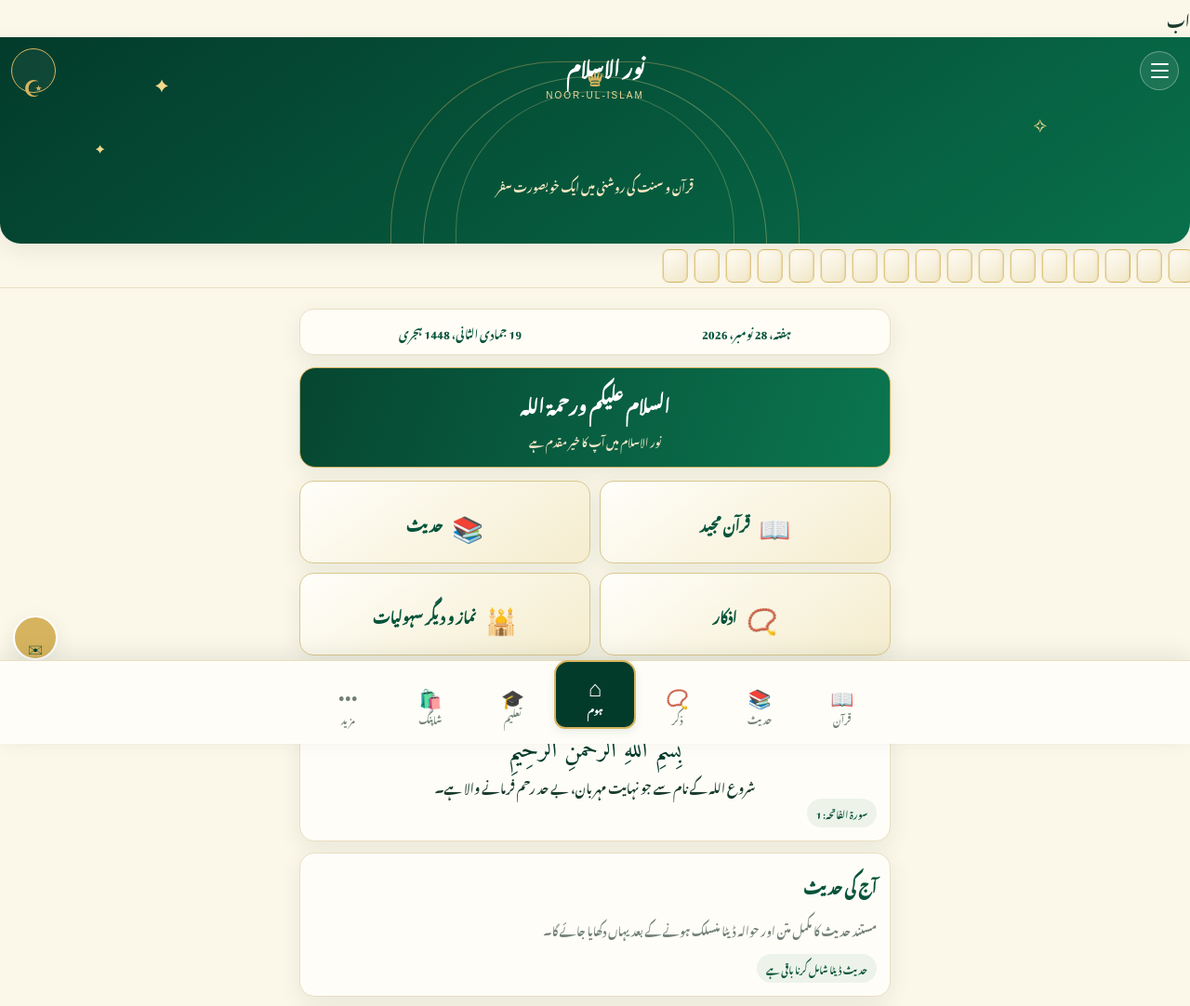
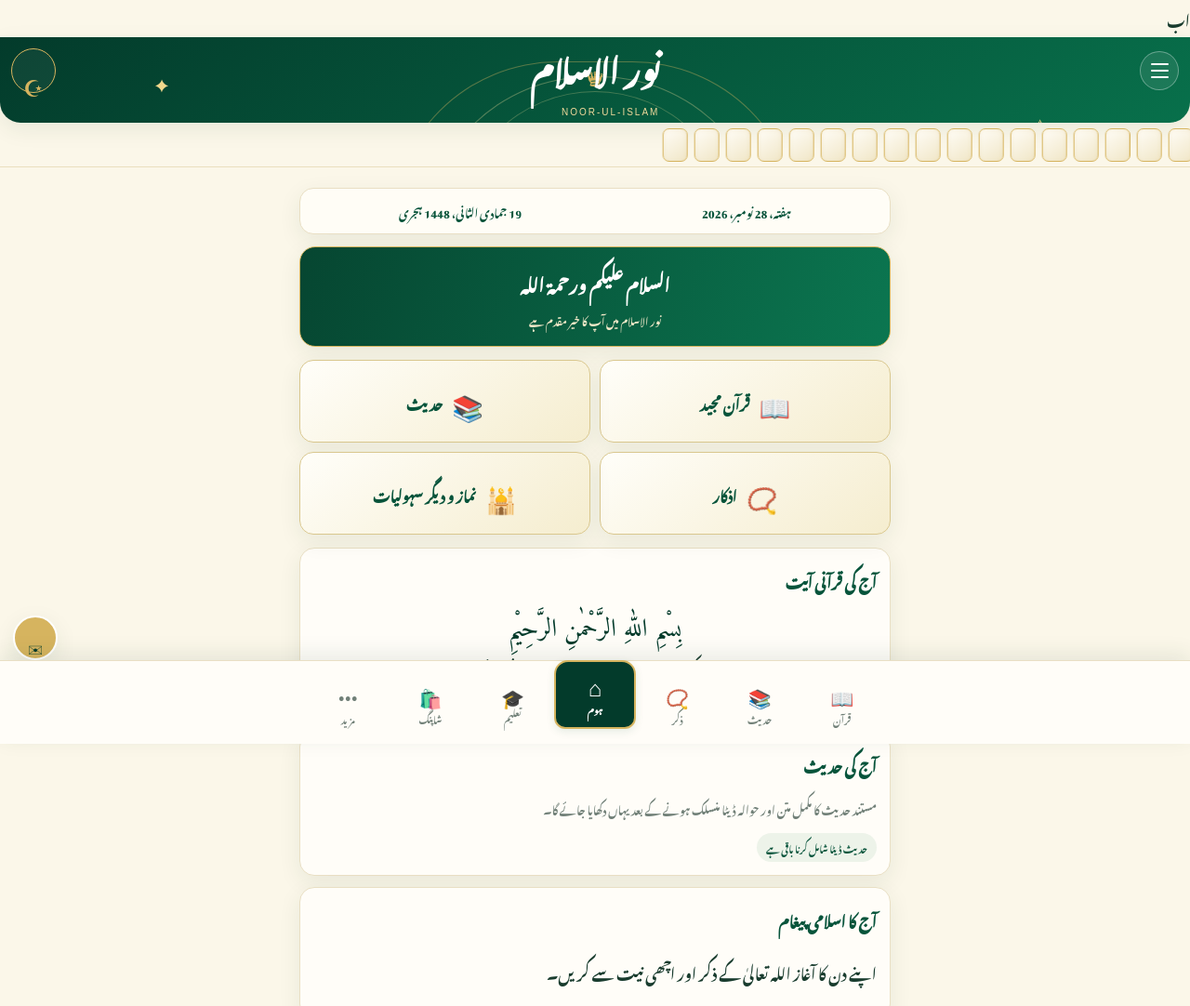
Before and after one commit to abdullahhafiz4430-star/noor-ul-islam, a plain HTML site: page index.html in a window 1280 px wide. Shown: the top 1082 px of the page at 93% size. Drawn offline with Linux system fonts and the light colour scheme; a web font is replaced by a local one.

Commit message:
Update index.html

```diff
--- a/index.html
+++ b/index.html
@@ -30,7 +30,7 @@ header{position:relative;isolation:isolate;overflow:hidden;background:linear-gra
 .top{display:flex;align-items:center;justify-content:space-between;direction:ltr;gap:12px;width:100%;position:relative;z-index:3}
 .brand{display:flex;align-items:center;gap:11px;direction:rtl}
 .logo{width:48px;height:48px;border:1px solid var(--gold);border-radius:50%;display:grid;place-items:center;color:var(--gold);font-size:27px;background:#ffffff0c;flex-shrink:0}
-.brand h1{font-size:21px;margin:0;color:#fff}
+.brand h1{font-size:35px;margin:0;color:#fff}
 .brand small{display:block;font:10px Arial,sans-serif;letter-spacing:2px;color:#f0d99b}
 
 .menu{width:42px;height:42px;border:1px solid #ffffff55;border-radius:50%;background:#ffffff16;color:white;display:flex;flex-direction:column;align-items:center;justify-content:center;gap:5px;padding:0;flex-shrink:0}
@@ -180,7 +180,7 @@ main{max-width:680px;margin:auto;padding:15px 13px}.date{display:flex;justify-co
 </button>
 </div>
 
-<div class="motto">قرآن و سنت کی روشنی میں ایک خوبصورت سفر</div>
+
 
 </header>
 <!-- ▣ 01 اختتام ▣ ہیڈر کا حصہ -->
```
